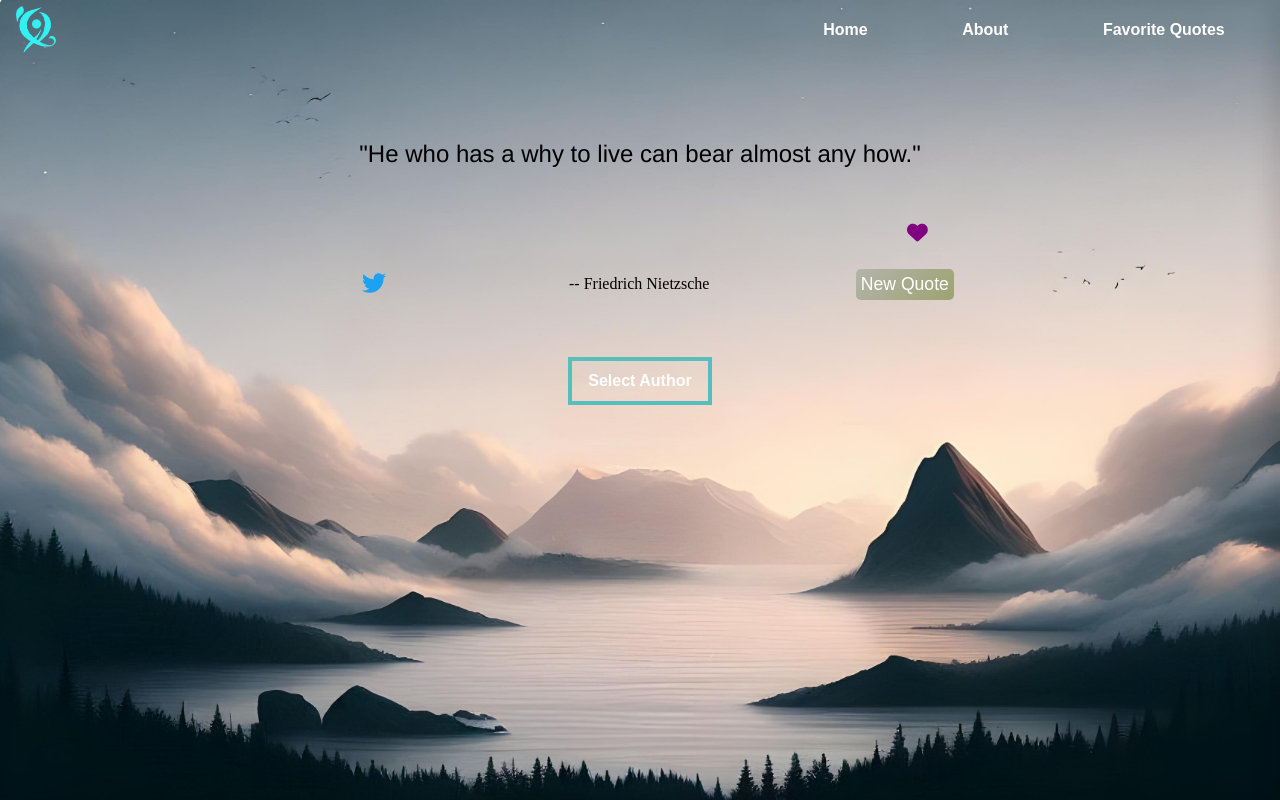
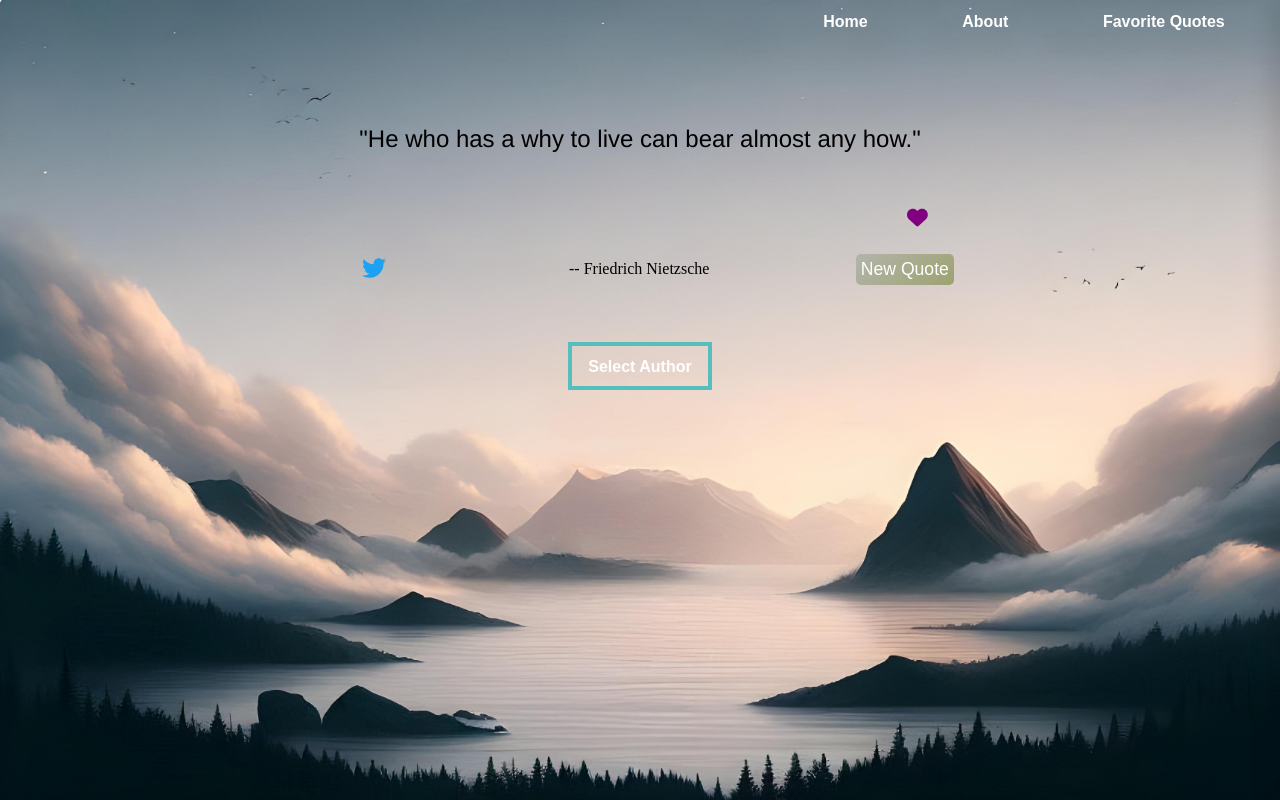
Before and after one commit to Tabsir99/Random-quote-generator, a React (Vite) app: page / in a window 1280 px wide. Built offline with nearby package versions, Linux system fonts and the light colour scheme.

Commit message:
Update Header.jsx

```diff
--- a/src/Header.jsx
+++ b/src/Header.jsx
@@ -6,7 +6,7 @@ export default function Header({handleClick}) {
     return (
         <header>
 
-            <img src="/designer.png" width={40}/>
+            <div id='img'></div>
             <nav>
                 <a href='#'>Home</a>
                 <a href='https://portfolio-tabsir.vercel.app'>About</a>
```
